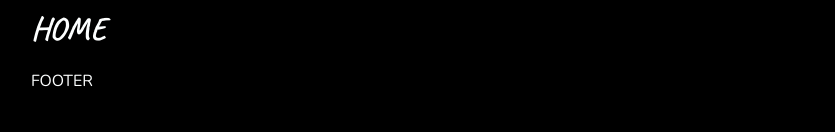
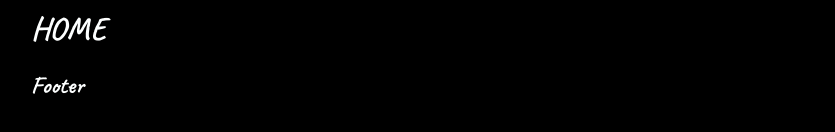
Before and after one commit to danidji/dtc_phography, a Next.js app: page / in a window 1280 px wide. Shown: the part 570-702 px from the top of the page, without its empty margins (65-900 px from the left). Built offline with nearby package versions, Linux system fonts and the light colour scheme.

Commit message:
style - mod ramdom style

```diff
--- a/src/components/Footer.tsx
+++ b/src/components/Footer.tsx
@@ -3,7 +3,7 @@ import React, { FC } from 'react'
 const Footer: FC = (): JSX.Element => {
   return (
     <>
-      <div>FOOTER</div>
+      <h2>Footer</h2>
     </>
   )
 }
--- a/src/components/Layout.tsx
+++ b/src/components/Layout.tsx
@@ -1,4 +1,5 @@
 import React, { FC, ReactNode } from 'react'
+import styled from 'styled-components'
 
 import Header from './Header'
 import Footer from './Footer'
@@ -10,13 +11,17 @@ const Layout = ({ children }: { children: ReactNode }): JSX.Element => {
   const { width } = useWindowDimensions()
 
   return (
-    <div className="layout">
+    <LayoutWrapper className="layout_wrapper">
       <Header />
       {(width && width < 768) && <HambergerMenu />}
       {children}
       <Footer />
-    </div>
+    </LayoutWrapper>
   )
 }
 
 export default Layout
+
+const LayoutWrapper = styled.div`
+  position: relative;
+`
```
